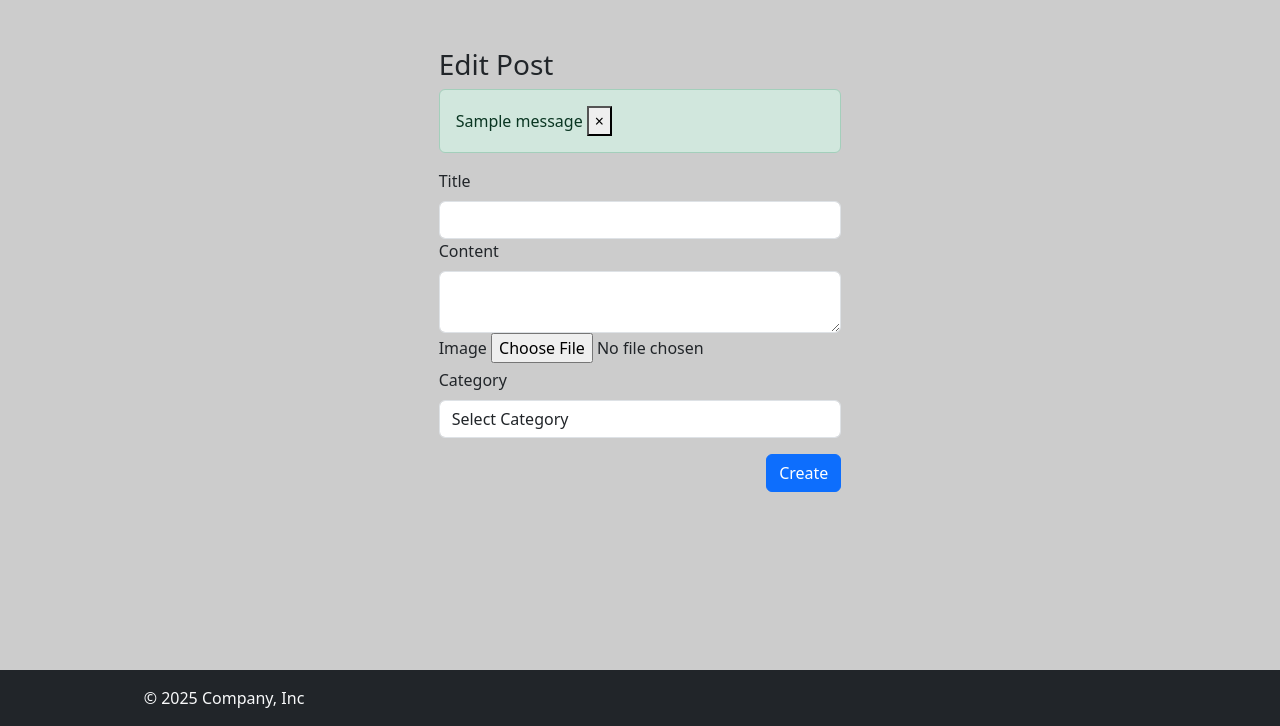
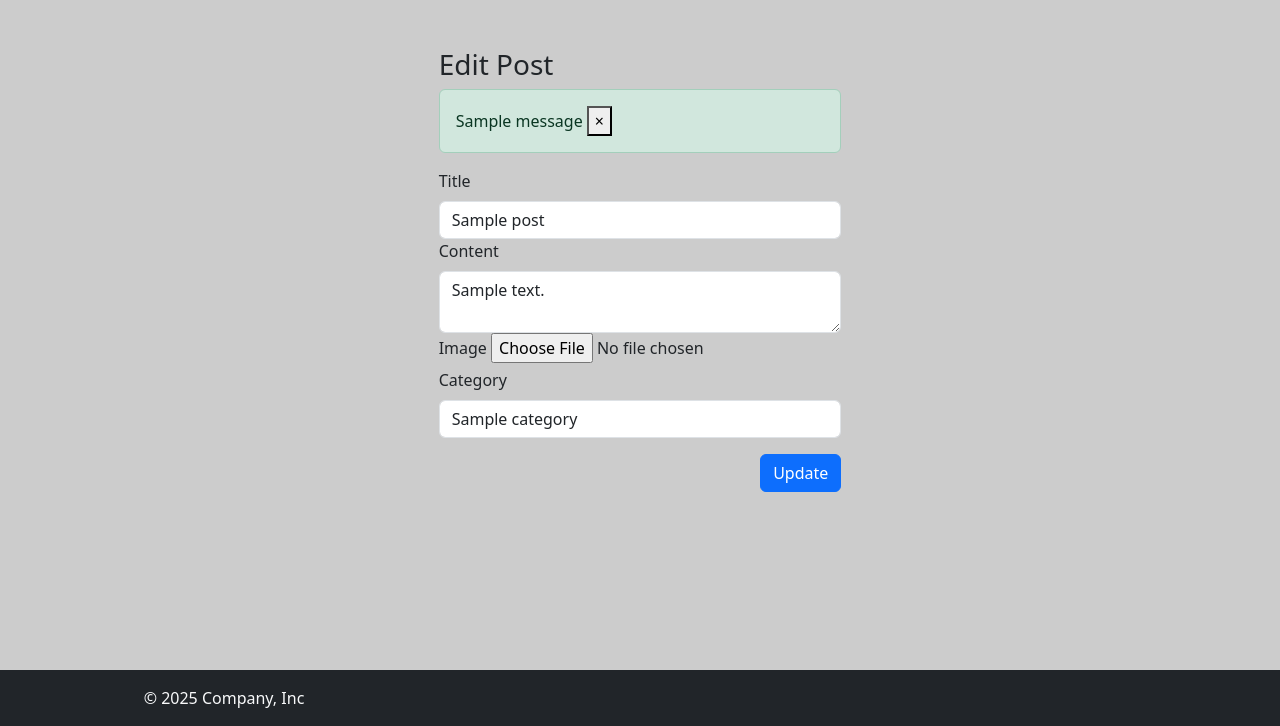
Before and after one commit to Diluxshan06/django-blog-postgres, a Django app: page /edit_post/1 in a window 1280 px wide. Shown: the part 74-800 px from the top of the page. Run offline with Django 5.2, Linux system fonts and the light colour scheme; a user stored in the database is signed in; tables that the repository leaves empty hold one stand-in row (values such as "Sample post"); one stand-in notice (Sample message) is shown; some libraries are stand-ins or nearby versions.

Commit message:
add login required and permissions and others

```diff
--- a/blog/apps.py
+++ b/blog/apps.py
@@ -1,6 +1,11 @@
 from django.apps import AppConfig
+from django.db.models.signals import post_migrate
 
 
 class BlogConfig(AppConfig):
     default_auto_field = 'django.db.models.BigAutoField'
     name = 'blog'
+
+    def ready(self):
+        from blog.signals import create_group_permissions
+        post_migrate.connect(create_group_permissions)
--- a/blog/models.py
+++ b/blog/models.py
@@ -20,6 +20,7 @@ class Post(models.Model):
     slug = models.SlugField(unique=True)
     category = models.ForeignKey(Category, on_delete=models.CASCADE)
     user_id = models.ForeignKey(User, on_delete=models.CASCADE, null=True)
+    is_published = models.BooleanField(default=False)
 
 
     def formated_img(self):
--- a/blog/templates/blog/edit_post.html
+++ b/blog/templates/blog/edit_post.html
@@ -33,7 +33,7 @@
                                 {% endfor %}
                              </div>
                             {% endif %}
-                            <input type="text" class="form-control" name="title" id="title" value="{{form.title.value | default:''}}">
+                            <input type="text" class="form-control" name="title" id="title" value="{{post.title}}">
                         </div>
 
                         <div class="form-group">
@@ -45,11 +45,11 @@
                                 {% endfor %}
                              </div>
                             {% endif %}
-                            <textarea class="form-control" id="content" name="content" value="{{form.content.value | default:''}}"></textarea>
+                            <textarea class="form-control" id="content" name="content" >{{post.content}}</textarea>
                         </div>
                         <div class="form-group">
                             <label for="image" class="form-label">Image</label>
-                            <input type="file" class="form-control-file" id="image" name="img">
+                            <input type="file" class="form-control-file" id="image" name="img" >
                         </div>
 
                         <div class="form-group">
@@ -62,15 +62,14 @@
                              </div>
                             {% endif %}
                             <select class="form-control" id="category" name="category">
-                                <option value="">Select Category</option>
                                {% for cato in category %}
-                               <option value="{{cato.id}}">{{cato.name}}</option>
+                               <option {% if cato.id == post.category.id %} selected {% endif %} value="{{cato.id}}">{{cato.name}}</option>
                                {% endfor %}
                             </select>
                         </div>
 
                         <div class="my-3 d-flex justify-content-end">
-                            <button type="submit" class="btn btn-primary">Create</button>
+                            <button type="submit" class="btn btn-primary">Update</button>
                         </div>
                     </form>
                 </div>
--- a/blog/templates/blog/index.html
+++ b/blog/templates/blog/index.html
@@ -5,6 +5,7 @@
             <div class="col">
                 <h2 >{{posttitle | upper}}</h2>
             </div>
+            {% if messages %} {%for msg in messages %}<div class="alert alert-warning">{{msg}}</div>{% endfor %} {% endif %}
             <div class="col-3">
                 <div class="input-group">
                     <input type="text" class="form-control" placeholder="Search..." aria-label="Search">
--- a/blog/urls.py
+++ b/blog/urls.py
@@ -18,4 +18,6 @@ urlpatterns = [
     path("reset_password/<uidb64>/<token>",views.reset_password,name="reset_password"),
     path("new_post",views.new_post,name="new_post"),
     path("edit_post/<int:post_id>",views.edit_post,name="edit_post"),
+    path("delete_post/<int:post_id>",views.delete_post,name="delete_post"),
+    path("publish_post/<int:post_id>",views.publish_post,name="publish_post"),
 ]
--- a/blog/views.py
+++ b/blog/views.py
@@ -1,4 +1,4 @@
-from django.shortcuts import render, redirect
+from django.shortcuts import render, redirect, get_object_or_404
 from django.http import HttpResponse, Http404
 from django.urls import reverse
 import logging
@@ -14,6 +14,8 @@ from django.utils.encoding import force_bytes
 from django.contrib.sites.shortcuts import get_current_site
 from django.core.mail import send_mail
 from django.template.loader import render_to_string
+from django.contrib.auth.decorators import login_required, permission_required
+from django.contrib.auth.models import Group
 
 # # posts = [
 #         {
@@ -52,7 +54,7 @@ from django.template.loader import render_to_string
 def index(request):
     posttitle = "Lastest Post"
     pagetitle = "Blog"
-    posts = Post.objects.all()
+    posts = Post.objects.filter(is_published=True)
     paginator = Paginator(posts, 6)
     page_number = request.GET.get('page')
     pages = paginator.get_page(page_number)
@@ -63,6 +65,9 @@ def details(request, slug):
     #post = next((item for item in Post.objects.all() if item['id'] == int(post_id)), None)
    # logger = logging.getLogger("Test")
    # logger.debug(f"Test debug {post}")
+    if request.user and not request.user.has_perm('blog.view_post'):
+        messages.error(request, "You don't have permission to view this page")
+        return redirect('blog:index')
     try:
         post = Post.objects.get(slug=slug)
         related_post = Post.objects.filter(category=post.category).exclude(slug=post.slug)
@@ -114,6 +119,8 @@ def register(request):
             user = form.save(commit=False)
             user.set_password(form.cleaned_data['password'])
             user.save()
+            add_group, created = Group.objects.get_or_create(name='Readers')
+            user.groups.add(add_group)
             messages.success(request, "your account has been created. you can log in now")
             return redirect("blog:login")
 
@@ -197,7 +204,8 @@ def reset_password(request, uidb64, token):
 
     return render(request, 'blog/reset_password.html', {'form': form})
 
-
+@login_required
+@permission_required('blog.add_post', raise_exception=True)
 def new_post(request):
     cato = Category.objects.all()
     form = PostForm()
@@ -210,7 +218,33 @@ def new_post(request):
         return redirect("blog:dashboard")
     return render(request, 'blog/new_post.html',{'category': cato, 'form': form})
 
-
+@login_required
+@permission_required('blog.change_post', raise_exception=True)
 def edit_post(request, post_id):
     cato = Category.objects.all()
-    return render(request, 'blog/edit_post.html', {'category': cato})
+    post = get_object_or_404(Post, id=post_id)
+    form = PostForm()
+    if request.method == 'POST':
+        form = PostForm(request.POST, request.FILES, instance=post)
+        if form.is_valid():
+            post = form.save()
+            messages.success(request, "Post has been updated")
+            return redirect("blog:dashboard")
+    return render(request, 'blog/edit_post.html', {'category': cato, 'post': post, 'form': form})
+
+@login_required
+@permission_required('blog.delete_post', raise_exception=True)
+def delete_post(request, post_id):
+    post = get_object_or_404(Post, id=post_id)
+    post.delete()
+    messages.success(request, "Post has been deleted")
+    return redirect("blog:dashboard")
+
+@login_required
+@permission_required('blog.can_publish', raise_exception=True)
+def publish_post(request, post_id):
+    post = get_object_or_404(Post, id=post_id)
+    post.is_published = True
+    post.save()
+    messages.success(request, "Post has been published")
+    return redirect("blog:dashboard")
--- a/myapp/settings.py
+++ b/myapp/settings.py
@@ -178,3 +178,5 @@ import os
 
 MEDIA_URL = '/media/'
 MEDIA_ROOT = os.path.join(BASE_DIR, 'media')
+
+LOGIN_URL = '/login'
```
Also changed, not shown: blog/signals.py (added, +32 -0 lines), blog/templates/blog/dashboard.html (+27 -4 lines), blog/migrations/0009_post_is_published_alter_post_img.py (added), media/post/images/1743415999397_-_Copy.jpg (added), media/post/images/1743415999397_-_Copy_M36TvIl.jpg (added), media/post/images/1743415999397_-_Copy_TD8XbDh.jpg (added).
